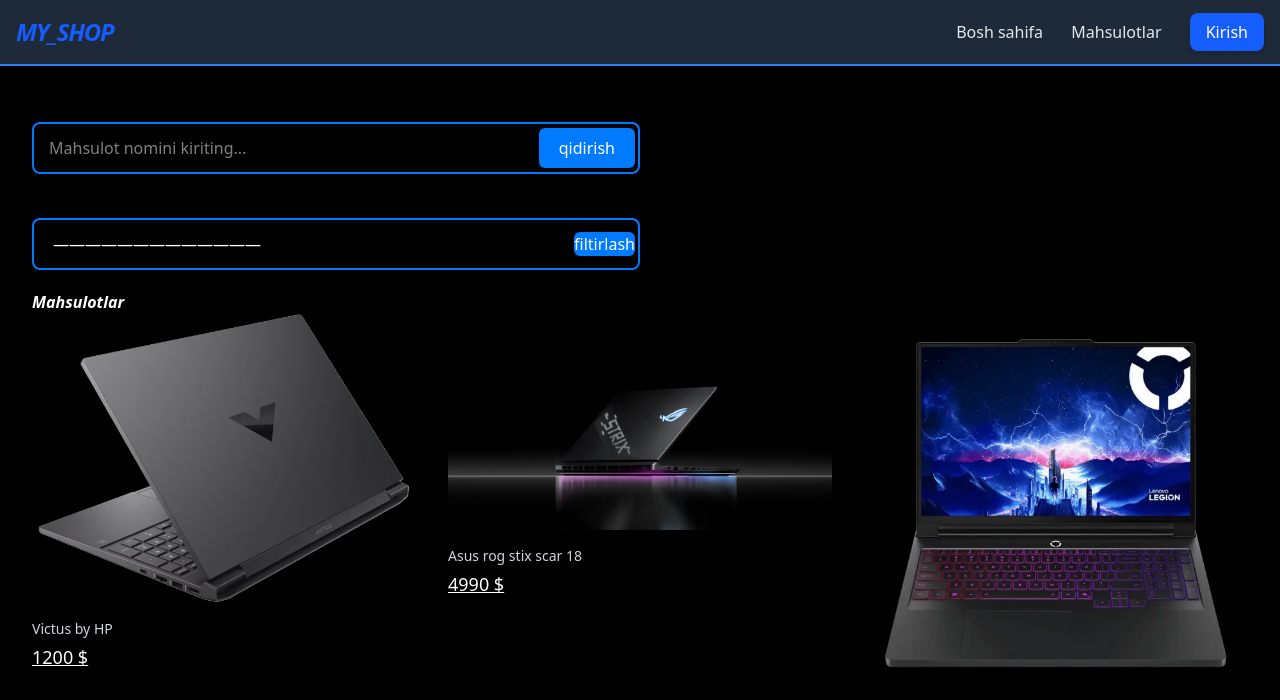
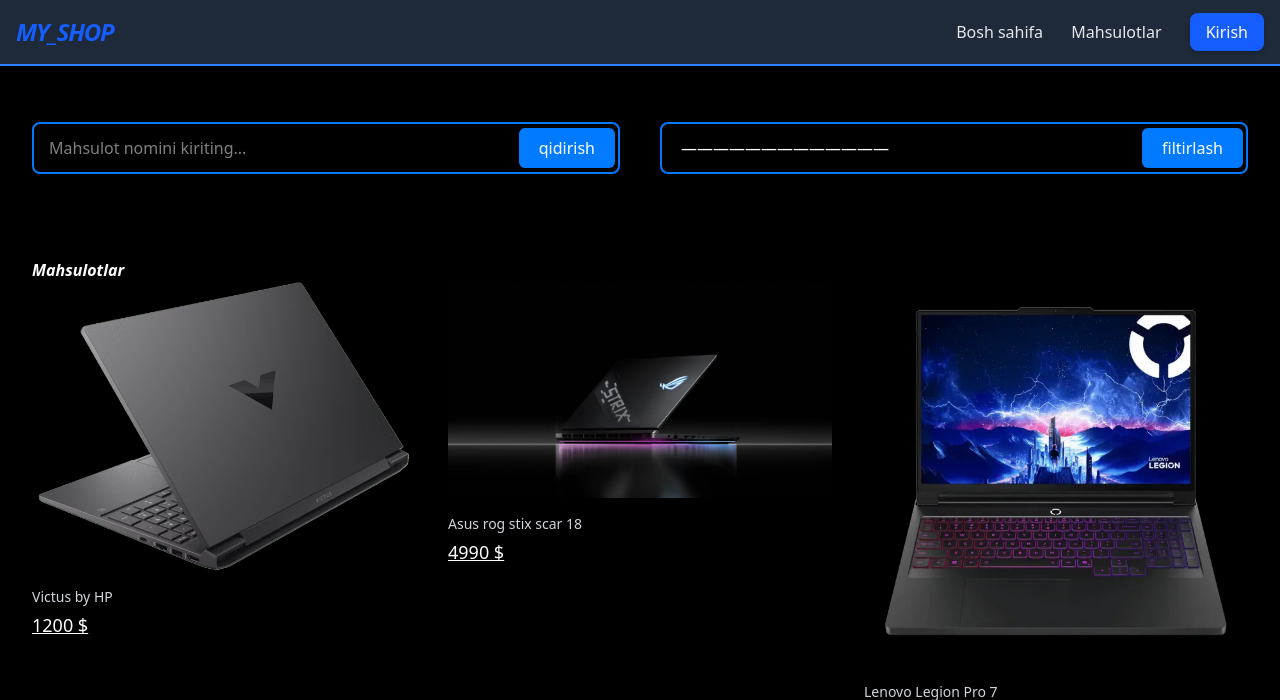
Before and after one commit to Nasriddinovv/loyiha, a Django app: page / in a window 1280 px wide. Shown: the top 700 px of the page. Run offline with Django 5.2, Linux system fonts and the light colour scheme; data comes from the database, SQL or seed files in the repository.

Commit message:
Product.html new + design

```diff
--- a/templates/products.html
+++ b/templates/products.html
@@ -27,6 +27,7 @@
         <h2 class="sr-only">Products</h2>
 
 
+        <div class="w-auto h-auto mb-16   rounded-lg gap-5  flex  items-center justify-center">
             <form action="{% url 'search' %}" method="post" style="position: relative; display: inline-block; width: 50%; margin-bottom: 20px;">
                 {% csrf_token %}
                 <input type="text"
@@ -51,11 +52,12 @@
                     {% endfor %}
 
                 </select>
-                <button type="submit" style="position: absolute; right: 5px; top: 50%; transform: translateY(-50%); background: #007bff; color: white    8px 20px; border-radius: 6px; cursor: pointer;" >
+                <button type="submit" style="position: absolute; right: 5px; top: 50%; transform: translateY(-50%); background: #007bff; color: white; border: none; padding: 8px 20px; border-radius: 6px; cursor: pointer;" >
                     filtirlash
                 </button>
             </form>
 
+        </div>
 
         <h1><b><i>Mahsulotlar</i></b></h1>
 
```
